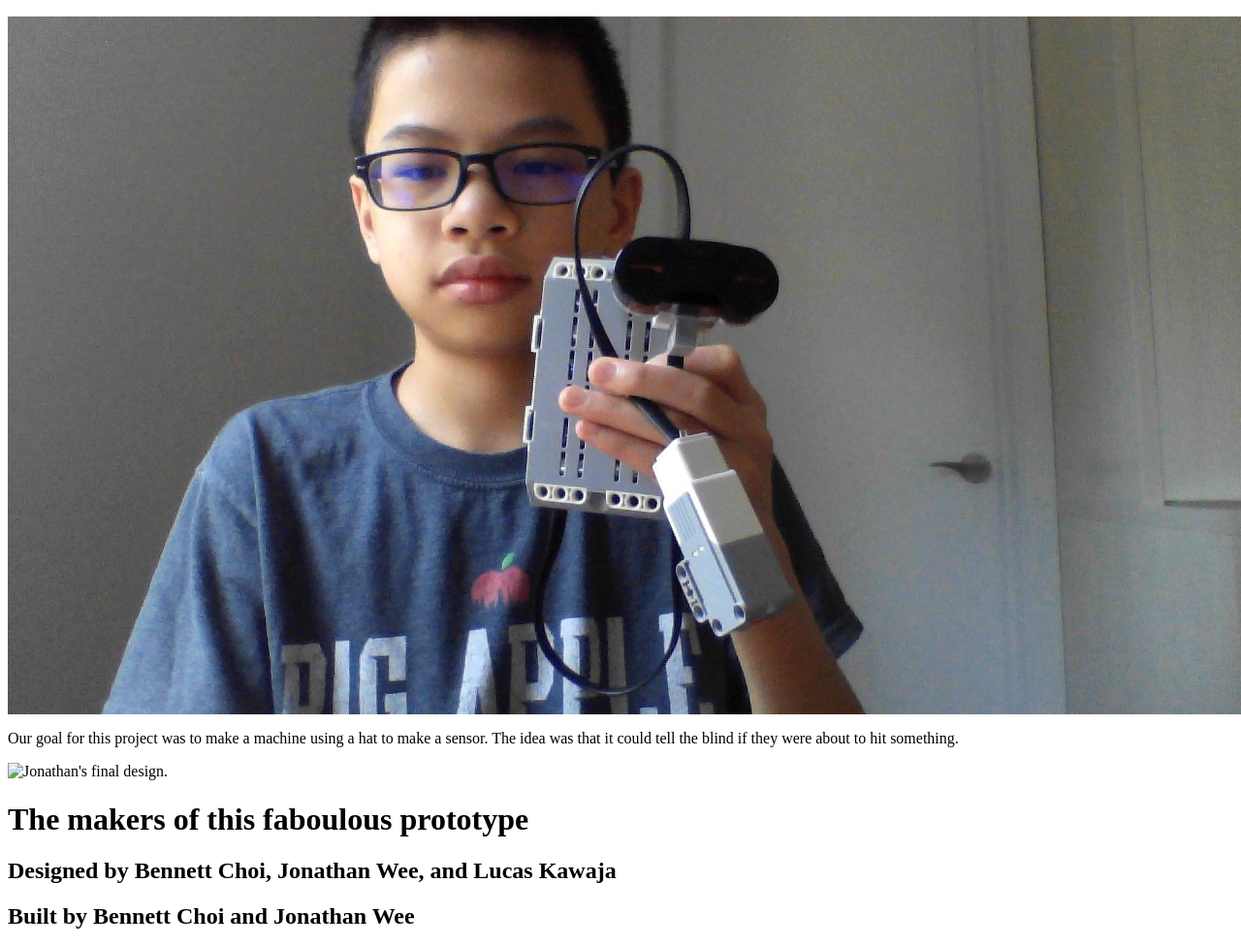
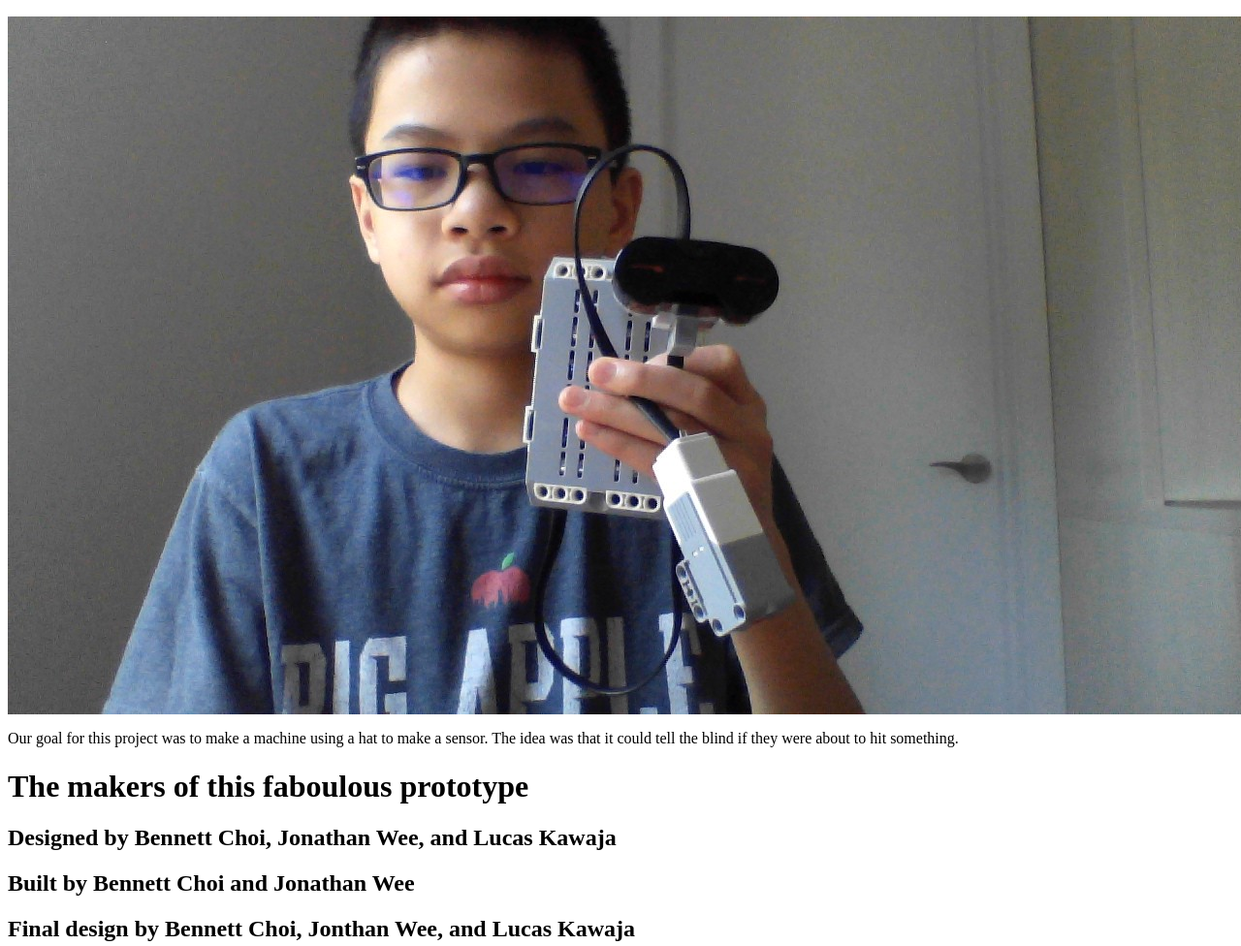
Before and after one commit to classlessteacher/y7a, a plain HTML site: page index.html in a window 1280 px wide. Shown: the part 96-1072 px from the top of the page at 97% size. Drawn offline with Linux system fonts and the light colour scheme.

Commit message:
Update index.html

```diff
--- a/index.html
+++ b/index.html
@@ -6,7 +6,6 @@
 
 <p>Our goal for this project was to make a machine using a hat to make a sensor. The idea was that it could tell the blind if they were about to hit something.</p>
 
- <img src="WIN_20200617_09_18_47_Pro.jpg" alt="Jonathan's final design.">
 
 <h1>The makers of this faboulous prototype</h1>
 
```
